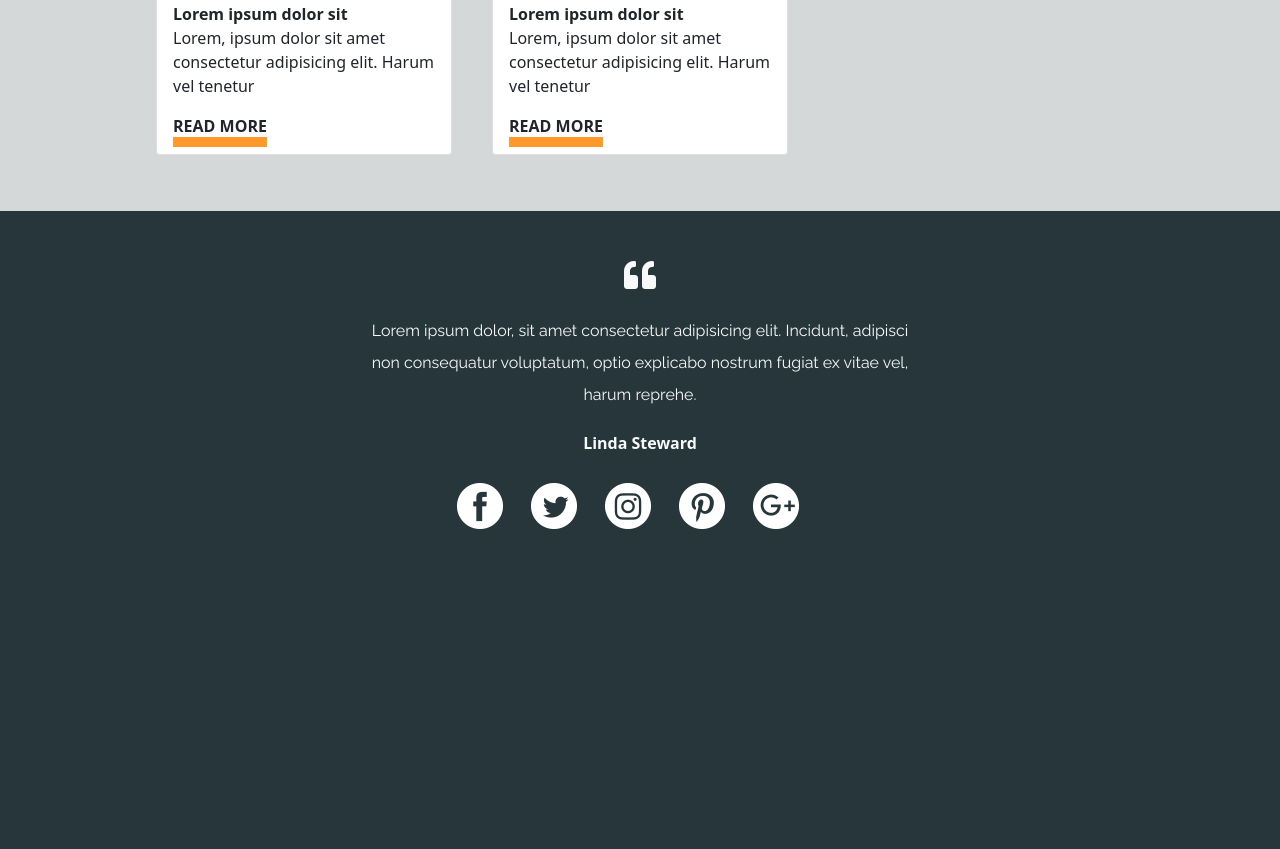
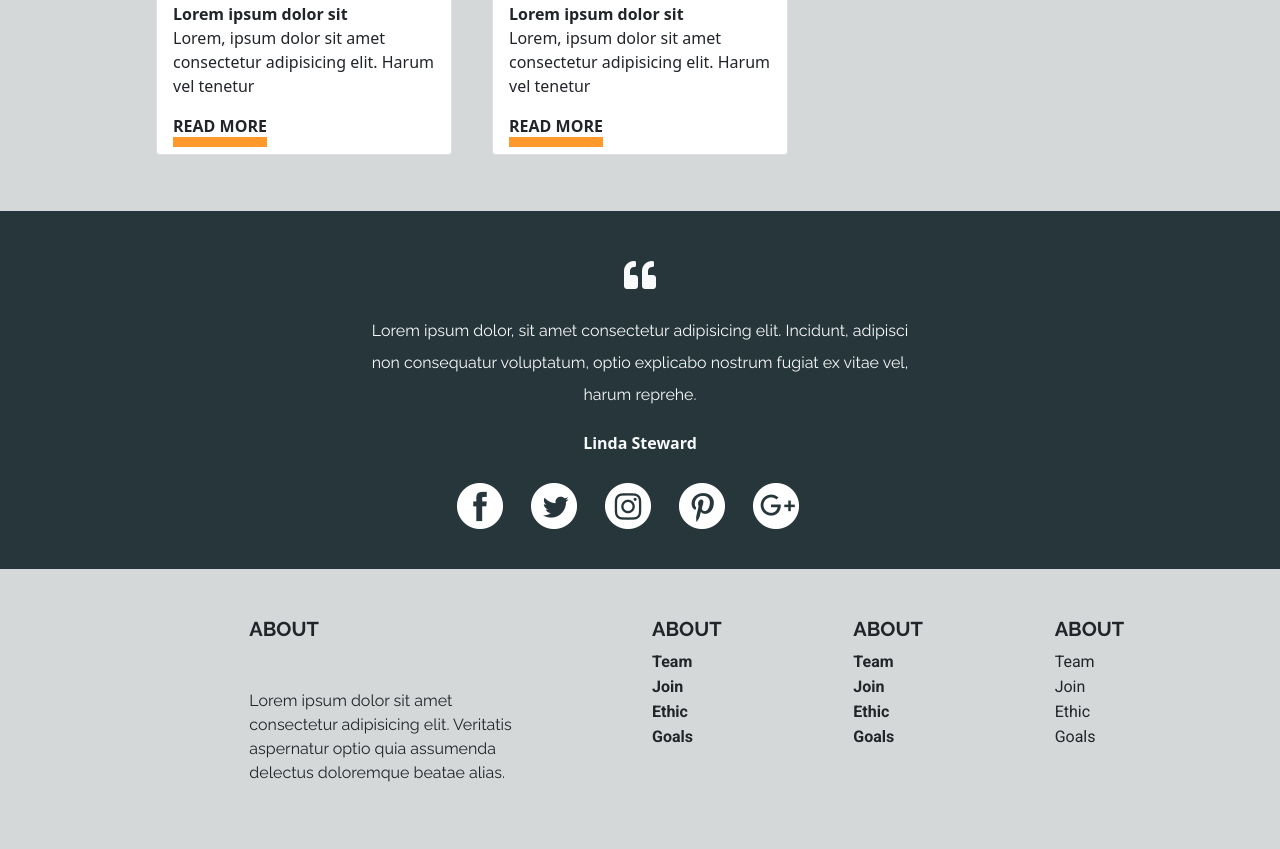
Before and after one commit to laura8506/brunch_full_website, a plain HTML site: page index.html in a window 1280 px wide. Shown: the part 2701-3550 px from the top of the page. Before the commit the page ends 3270 px from the top, so only its background shows below. Drawn offline with nearby package versions, Linux system fonts and the light colour scheme.

Commit message:
add footer

```diff
--- a/index.html
+++ b/index.html
@@ -192,6 +192,40 @@
     </div>
   </div>
 
+  <footer>
+    <div class="container-fluid bg-light p-5">
+      <div class="row">
+        <div class="col-md-3 offset-md-2">
+          <h5 class="link text-uppercase fw-bold mb-5">About</h5>
+          <p class="link text-justify">
+            Lorem ipsum dolor sit amet consectetur adipisicing elit. Veritatis aspernatur optio quia assumenda delectus doloremque beatae alias.
+          </p>
+        </div>
+        <div class="col-md-2 offset-md-1">
+          <h5 class="link text-uppercase fw-bold">About</h5>
+          <a class="text-decoration-none text-dark link fw-bold" href="#Team">Team</a> <br>
+          <a class="text-decoration-none text-dark link fw-bold" href="#Join">Join</a> <br>
+          <a class="text-decoration-none text-dark link fw-bold" href="#Ethic">Ethic</a> <br>
+          <a class="text-decoration-none text-dark link fw-bold" href="#Goals">Goals</a>
+        </div>
+        <div class="col-md-2">
+          <h5 class="link text-uppercase fw-bold">About</h5>
+          <a class="text-decoration-none text-dark link fw-bold" href="#Team">Team</a> <br>
+          <a class="text-decoration-none text-dark link fw-bold" href="#Join">Join</a> <br>
+          <a class="text-decoration-none text-dark link fw-bold" href="#Ethic">Ethic</a> <br>
+          <a class="text-decoration-none text-dark link fw-bold" href="#Goals">Goals</a>
+        </div>
+        <div class="col-md-2">
+          <h5 class="link text-uppercase fw-bold">About</h5>
+          <a class="text-decoration-none text-dark link" href="#Team">Team</a> <br>
+          <a class="text-decoration-none text-dark link" href="#Join">Join</a> <br>
+          <a class="text-decoration-none text-dark link" href="#Ethic">Ethic</a> <br>
+          <a class="text-decoration-none text-dark link" href="#Goals">Goals</a>
+        </div>
+      </div>
+    </div>
+  </footer>
+
   <script src="https://cdn.jsdelivr.net/npm/bootstrap@5.1.2/dist/js/bootstrap.bundle.min.js" integrity="sha384-kQtW33rZJAHjgefvhyyzcGF3C5TFyBQBA13V1RKPf4uH+bwyzQxZ6CmMZHmNBEfJ" crossorigin="anonymous"></script>
 
 </body>
--- a/style.css
+++ b/style.css
@@ -1,5 +1,6 @@
 @import url('https://fonts.googleapis.com/css2?family=Raleway:ital,wght@0,100;0,200;0,300;0,400;0,500;0,600;0,700;0,800;0,900;1,100;1,200;1,300;1,400;1,500;1,600;1,700;1,800;1,900&display=swap');
 @import url('https://fonts.googleapis.com/css2?family=Cookie&display=swap');
+@import url('https://fonts.googleapis.com/css2?family=Roboto:wght@400;500;700&display=swap');
 
 /* change for bootstrap */
 
@@ -108,3 +109,11 @@ h5.subtitle{
 p.comment{
   font-family: 'Raleway', sans-serif;
 }
+
+h5.link, p.link{
+  font-family: 'Raleway', sans-serif;
+}
+
+.link{
+  font-family: Roboto, sans-serif;
+}
```
